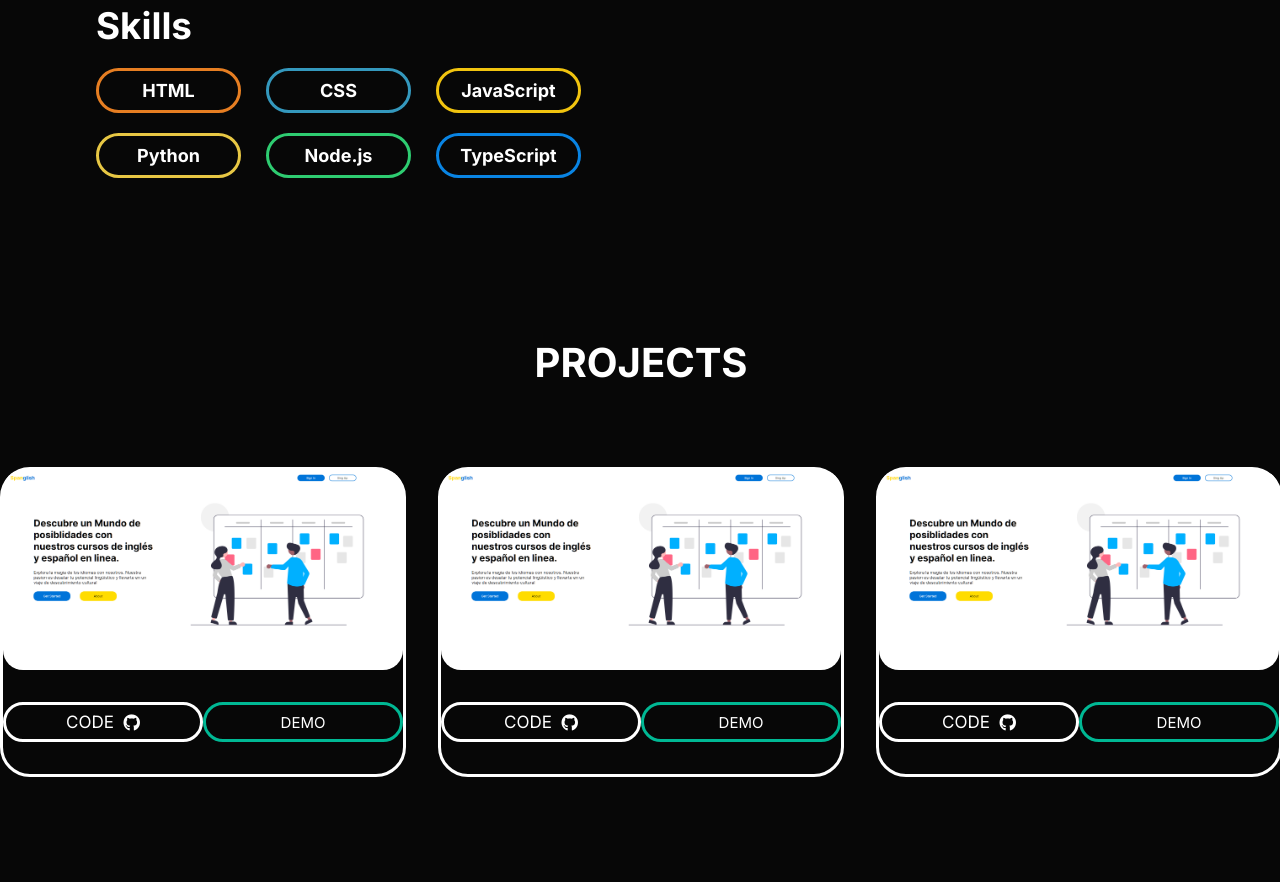
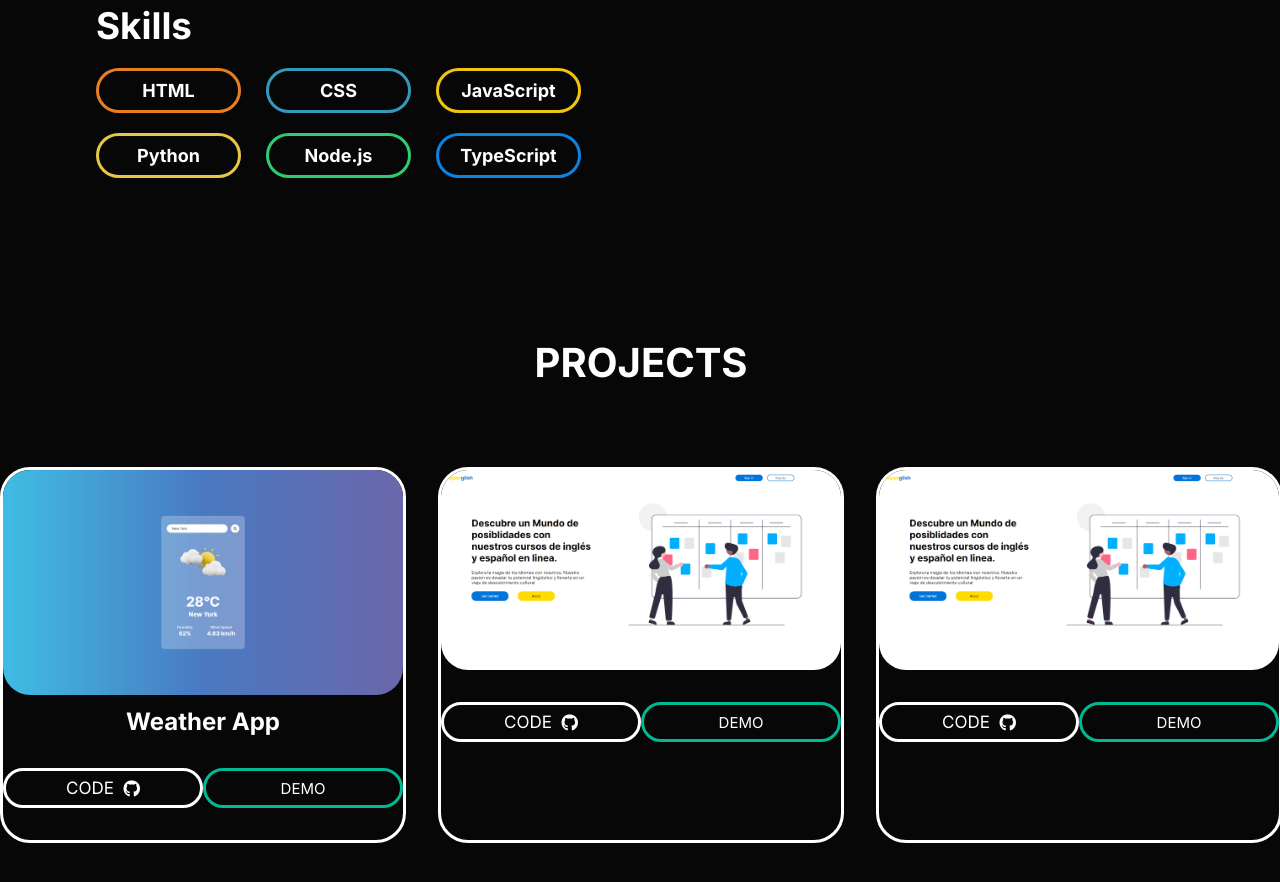
Before and after one commit to Fajardo-dev/Portfolio-v1-old, a website: page index.html in a window 1280 px wide. Shown: the part 1429-2311 px from the top of the page. Drawn offline with Linux system fonts and the light colour scheme.

Commit message:
Update Projects

```diff
--- a/css/style.scss
+++ b/css/style.scss
@@ -323,11 +323,16 @@ nav, ul{
     border-radius: 30px;
     border: 3px solid #fff;
     height: auto;
+    text-align: center;
+}
+
+.projects-card h2{
+    margin-top: .5em;
 }
 
 .projects-card img{
     width: 100%;
-    border-radius: 20px;
+    border-radius: 27px;
 }
 
 .btns-projects{
--- a/index.html
+++ b/index.html
@@ -84,6 +84,17 @@
     <section id="projects" class="projects">
         <h2 class="projects-title">PROJECTS</h2>
         <section class="projects-cont">
+
+            <article class="projects-card">
+                <img src="img/WeatherAppThumb.png" alt="">
+                <h2>Weather App</h2>
+                <div class="btns-projects">
+                    <a href="https://github.com/Fajardo-dev/WeatherApp" target="_blank"><button class="btn-code">CODE
+                        <i class="fa-brands fa-github"></i></button></a>
+                    <a href="https://fajardo-dev-weatherapp.netlify.app" target="_blank"><button class="btn-demo">DEMO</button></a>
+                </div>
+            </article>
+
             <article class="projects-card">
                 <img src="img/project1.png" alt="">
                 <div class="btns-projects">
@@ -92,6 +103,7 @@
                     <a href=""><button class="btn-demo">DEMO</button></a>
                 </div>
             </article>
+
             <article class="projects-card">
                 <img src="img/project1.png" alt="">
                 <div class="btns-projects">
@@ -100,14 +112,7 @@
                     <a href=""><button class="btn-demo">DEMO</button></a>
                 </div>
             </article>
-            <article class="projects-card">
-                <img src="img/project1.png" alt="">
-                <div class="btns-projects">
-                    <a href=""><button class="btn-code">CODE
-                        <i class="fa-brands fa-github"></i></button></a>
-                    <a href=""><button class="btn-demo">DEMO</button></a>
-                </div>
-            </article>
+
         </section>
     </section>
 
```
Also changed, not shown: css/style.css, img/WeatherAppThumb.png (added), 1 other file.
